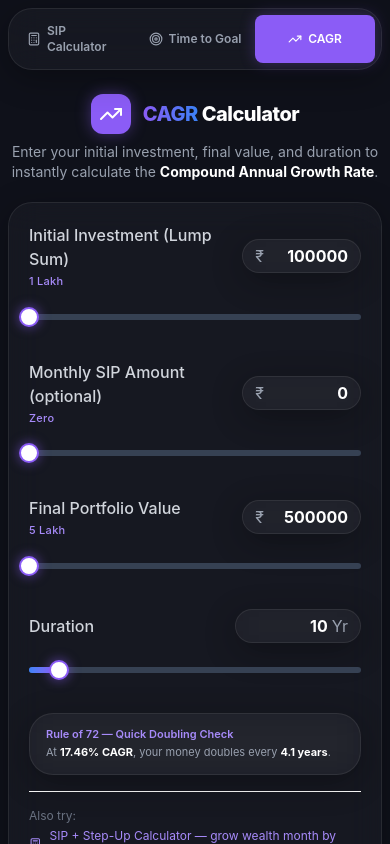
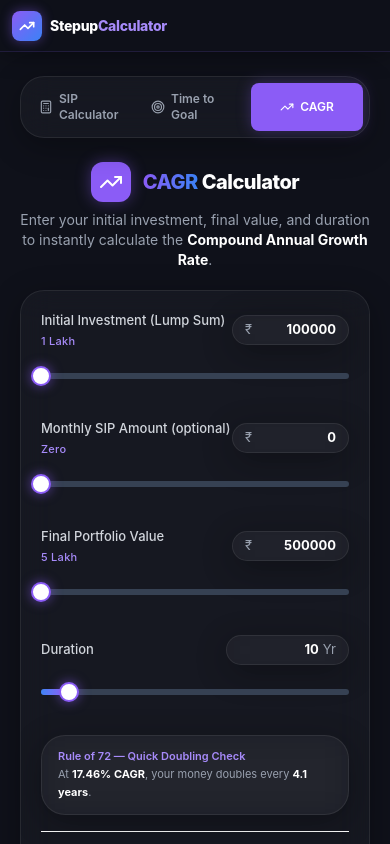
Before and after one commit to wwerajattigercom-netizen/SIP-Calculator, a Next.js app: page /cagr-calculator in a window 390 px wide. Shown: the top 844 px of the page. Built offline with nearby package versions, Linux system fonts and the light colour scheme.

Commit message:
feat: add sticky header with StepupCalculator brand; fix responsive layout at all zoom levels

```diff
--- a/src/app/cagr-calculator/page.js
+++ b/src/app/cagr-calculator/page.js
@@ -130,7 +130,7 @@ export default function CAGRCalculatorPage() {
       />
 
       {/* ── CALCULATOR ── */}
-      <main className="min-h-screen p-2 md:p-4 lg:p-4 flex flex-col items-center justify-center">
+      <main className="py-6 px-2 md:px-4 flex flex-col items-center">
         <div className="max-w-6xl w-full mx-auto">
 
           <CalculatorTabs />
--- a/src/app/globals.css
+++ b/src/app/globals.css
@@ -1,27 +1,130 @@
 @import "tailwindcss";
 
+/* ─────────────────────────────────────────────
+   Design Tokens
+───────────────────────────────────────────── */
 :root {
-  --background: #0f111a;
-  --foreground: #e2e8f0;
+  --background:   #0f111a;
+  --foreground:   #e2e8f0;
+  --panel-bg:     rgba(255, 255, 255, 0.03);
+  --panel-border: rgba(255, 255, 255, 0.08);
+  --color-invested: #3B82F6;
+  --color-returns:  #22C55E;
+  --color-loss:     #F97316;
+  --color-accent:   #8b5cf6;
+  --header-h:       52px;
+}
 
-  --panel-bg: rgba(255, 255, 255, 0.03);
-  --panel-border: rgba(255, 255, 255, 0.08);
+/* ─────────────────────────────────────────────
+   Base
+───────────────────────────────────────────── */
+*, *::before, *::after { box-sizing: border-box; }
 
-  --color-invested: #3B82F6;
-  --color-returns: #22C55E;
-  --color-loss: #F97316;
-  --color-accent: #8b5cf6;
+html, body {
+  margin: 0;
+  padding: 0;
+  min-height: 100%;
+  width: 100%;
+  overflow-x: hidden;  /* prevent horizontal scroll at any zoom */
 }
 
 body {
   background: var(--background);
   color: var(--foreground);
   font-family: 'Inter', system-ui, -apple-system, sans-serif;
-  min-height: 100vh;
-  margin: 0;
+  display: flex;
+  flex-direction: column;
+  /* Responsive font scaling: shrinks gracefully when zoomed out */
+  font-size: clamp(13px, 1.1vw, 16px);
 }
 
-/* Glassmorphism utilities */
+/* ─────────────────────────────────────────────
+   Page wrapper — centers & constrains width
+   (same pattern as finology.in / Groww)
+───────────────────────────────────────────── */
+.page-wrapper {
+  width: 100%;
+  max-width: 1280px;
+  margin: 0 auto;
+  padding: 0 clamp(12px, 3vw, 32px);
+  flex: 1;
+}
+
+/* ─────────────────────────────────────────────
+   Site Header
+───────────────────────────────────────────── */
+.site-header {
+  position: sticky;
+  top: 0;
+  z-index: 50;
+  width: 100%;
+  height: var(--header-h);
+  background: rgba(15, 17, 26, 0.85);
+  backdrop-filter: blur(16px);
+  -webkit-backdrop-filter: blur(16px);
+  border-bottom: 1px solid rgba(139, 92, 246, 0.15);
+  box-shadow: 0 1px 24px rgba(0,0,0,0.4);
+}
+
+.site-header-inner {
+  width: 100%;
+  max-width: 1280px;
+  margin: 0 auto;
+  height: 100%;
+  padding: 0 clamp(12px, 3vw, 32px);
+  display: flex;
+  align-items: center;
+  justify-content: space-between;
+}
+
+/* ── Logo / Wordmark ── */
+.site-logo {
+  display: flex;
+  align-items: center;
+  gap: 8px;
+  text-decoration: none;
+  flex-shrink: 0;
+}
+
+.site-logo-icon {
+  width: 30px;
+  height: 30px;
+  border-radius: 8px;
+  background: linear-gradient(135deg, #8b5cf6 0%, #3b82f6 100%);
+  display: flex;
+  align-items: center;
+  justify-content: center;
+  color: #fff;
+  box-shadow: 0 0 12px rgba(139,92,246,0.45);
+  flex-shrink: 0;
+}
+
+.site-logo-text {
+  font-size: clamp(14px, 1.4vw, 18px);
+  font-weight: 800;
+  letter-spacing: -0.02em;
+  color: #fff;
+  white-space: nowrap;
+}
+
+.site-logo-accent {
+  color: #a78bfa;
+}
+
+.site-header-tag {
+  font-size: clamp(10px, 0.85vw, 12px);
+  color: rgba(255,255,255,0.28);
+  white-space: nowrap;
+  display: none;
+}
+
+@media (min-width: 480px) {
+  .site-header-tag { display: block; }
+}
+
+/* ─────────────────────────────────────────────
+   Glassmorphism panel
+───────────────────────────────────────────── */
 .glass-panel {
   background: var(--panel-bg);
   backdrop-filter: blur(16px);
@@ -29,16 +132,27 @@ body {
   border: 1px solid var(--panel-border);
   border-radius: 1.5rem;
   box-shadow: 0 8px 32px 0 rgba(0, 0, 0, 0.3);
+  min-width: 0;   /* critical: prevents flex children from overflowing */
 }
 
-/* Custom Range Slider */
+/* ─────────────────────────────────────────────
+   Typography helpers
+───────────────────────────────────────────── */
+.text-gradient {
+  background: linear-gradient(to right, #8b5cf6, #3b82f6);
+  -webkit-background-clip: text;
+  -webkit-text-fill-color: transparent;
+}
+
+/* ─────────────────────────────────────────────
+   Custom range slider (kept for any fallback)
+───────────────────────────────────────────── */
 input[type=range] {
   -webkit-appearance: none;
   appearance: none;
   width: 100%;
   background: transparent;
 }
-
 input[type=range]::-webkit-slider-thumb {
   -webkit-appearance: none;
   height: 20px;
@@ -48,33 +162,19 @@ input[type=range]::-webkit-slider-thumb {
   cursor: pointer;
   margin-top: -8px;
   box-shadow: 0 0 10px rgba(139, 92, 246, 0.5);
-  transition: transform 0.1s ease;
 }
-
-input[type=range]::-webkit-slider-thumb:hover {
-  transform: scale(1.1);
-}
-
 input[type=range]::-webkit-slider-runnable-track {
   width: 100%;
   height: 4px;
   cursor: pointer;
-  background: rgba(255, 255, 255, 0.1);
+  background: rgba(255,255,255,0.1);
   border-radius: 2px;
 }
+input[type=range]:focus { outline: none; }
 
-input[type=range]:focus {
-  outline: none;
-}
-
-/* Smooth transitions */
+/* ─────────────────────────────────────────────
+   Smooth transitions
+───────────────────────────────────────────── */
 .transition-all {
   transition: all 0.3s cubic-bezier(0.4, 0, 0.2, 1);
 }
-
-/* Typography Helpers */
-.text-gradient {
-  background: linear-gradient(to right, #8b5cf6, #3b82f6);
-  -webkit-background-clip: text;
-  -webkit-text-fill-color: transparent;
-}
--- a/src/app/layout.js
+++ b/src/app/layout.js
@@ -1,13 +1,9 @@
-import { Geist, Geist_Mono } from "next/font/google";
+import { Geist } from "next/font/google";
 import "./globals.css";
+import Header from "@/components/Header";
 
-const geistSans = Geist({
+const geist = Geist({
   variable: "--font-geist-sans",
-  subsets: ["latin"],
-});
-
-const geistMono = Geist_Mono({
-  variable: "--font-geist-mono",
   subsets: ["latin"],
 });
 
@@ -15,43 +11,18 @@ export const metadata = {
   title: "SIP Calculator with Step Up, Inflation & Lump Sum | Free Online Tool",
   description: "Free SIP calculator with step-up & inflation. Calculate monthly SIP returns, add lump sum, apply annual step-up and inflation adjustment — all in real time. Works for India and globally (DCA / RSP / AIP).",
   keywords: [
-    // Primary high-volume
-    "SIP calculator",
-    "step up SIP calculator",
-    "SIP calculator with step up",
-    "SIP calculator with inflation",
-    "SIP calculator with lump sum",
-    "SIP calculator online free",
-    "mutual fund SIP calculator",
-    "best SIP calculator India",
-    "SIP return calculator",
-    "monthly SIP calculator",
-    // Goal / 1 Crore — high intent
-    "SIP to reach 1 crore",
-    "how much SIP for 1 crore",
-    "1 crore SIP calculator",
-    "SIP amount for 1 crore in 10 years",
-    "SIP amount for 1 crore in 20 years",
-    "how to reach 1 crore with SIP",
-    // Advanced combinations
-    "SIP calculator with step up and inflation",
-    "SIP calculator with lump sum and step up",
-    "inflation adjusted SIP calculator",
-    "SIP with annual increment calculator",
-    "top up SIP calculator",
-    "step up SIP returns calculator",
-    // Global DCA terms
-    "dollar cost averaging calculator",
-    "DCA calculator with step up",
-    "DCA calculator with inflation",
-    "recurring investment calculator with step up",
-    "systematic investment plan calculator",
-    "compound investment calculator monthly",
-    // NRI
-    "NRI SIP calculator",
-    "SIP calculator for NRI investors",
-    "SIP calculator for US NRI",
-    "SIP calculator India online",
+    "SIP calculator", "step up SIP calculator", "SIP calculator with step up",
+    "SIP calculator with inflation", "SIP calculator with lump sum",
+    "SIP calculator online free", "mutual fund SIP calculator",
+    "best SIP calculator India", "SIP return calculator", "monthly SIP calculator",
+    "SIP to reach 1 crore", "how much SIP for 1 crore", "1 crore SIP calculator",
+    "SIP amount for 1 crore in 10 years", "SIP amount for 1 crore in 20 years",
+    "SIP calculator with step up and inflation", "inflation adjusted SIP calculator",
+    "step up SIP returns calculator", "dollar cost averaging calculator",
+    "DCA calculator with step up", "systematic investment plan calculator",
+    "CAGR calculator", "compound annual growth rate calculator",
+    "goal based SIP calculator", "time to reach 1 crore SIP",
+    "NRI SIP calculator", "SIP calculator India online",
   ],
   authors: [{ name: "Rajat" }],
   robots: "index, follow",
@@ -61,25 +32,28 @@ export const metadata = {
     type: "website",
     url: "https://stepupcalculator.com",
     locale: "en_IN",
-    siteName: "Step Up SIP Calculator",
+    siteName: "StepupCalculator",
   },
   twitter: {
     card: "summary_large_image",
     title: "SIP Calculator with Step Up, Inflation & Lump Sum",
-    description: "Free online SIP calculator with step-up, lump sum & inflation. Calculate how much your SIP will grow or what SIP you need. Works for India & worldwide.",
+    description: "Free online SIP calculator with step-up, lump sum & inflation. Works for India & worldwide.",
   },
-  alternates: {
-    canonical: "https://stepupcalculator.com",
-  },
+  alternates: { canonical: "https://stepupcalculator.com" },
 };
 
 export default function RootLayout({ children }) {
   return (
-    <html
-      lang="en"
-      className={`${geistSans.variable} ${geistMono.variable} h-full antialiased`}
-    >
-      <body className="min-h-full flex flex-col">{children}</body>
+    <html lang="en" className={`${geist.variable} h-full antialiased`}>
+      <body className="min-h-full flex flex-col">
+        {/* ── Sticky branded header ── */}
+        <Header />
+
+        {/* ── Page content, centred & max-width constrained ── */}
+        <div className="page-wrapper">
+          {children}
+        </div>
+      </body>
     </html>
   );
 }
--- a/src/app/page.js
+++ b/src/app/page.js
@@ -132,7 +132,7 @@ export default function Home() {
       />
 
       {/* ── CALCULATOR ── */}
-      <main className="min-h-screen p-2 md:p-4 lg:p-4 flex flex-col items-center justify-center">
+      <main className="py-6 px-2 md:px-4 flex flex-col items-center">
         <div className="max-w-6xl w-full mx-auto">
 
           {/* Add Calculator Tabs Navigation */}
--- a/src/app/target-amount-calculator/page.js
+++ b/src/app/target-amount-calculator/page.js
@@ -141,7 +141,7 @@ export default function TargetCalculatorPage() {
       />
 
       {/* ── CALCULATOR ── */}
-      <main className="min-h-screen p-2 md:p-4 lg:p-4 flex flex-col items-center justify-center">
+      <main className="py-6 px-2 md:px-4 flex flex-col items-center">
         <div className="max-w-6xl w-full mx-auto">
 
           {/* Tab Navigation */}
--- /dev/null
+++ b/src/components/Header.jsx
@@ -0,0 +1,25 @@
+"use client";
+import Link from 'next/link';
+import { TrendingUp } from 'lucide-react';
+
+export default function Header() {
+  return (
+    <header className="site-header">
+      <div className="site-header-inner">
+        <Link href="/" className="site-logo" aria-label="StepupCalculator Home">
+          {/* Icon */}
+          <div className="site-logo-icon">
+            <TrendingUp size={16} strokeWidth={2.5} />
+          </div>
+          {/* Wordmark */}
+          <span className="site-logo-text">
+            Stepup<span className="site-logo-accent">Calculator</span>
+          </span>
+        </Link>
+
+        {/* Optional right-side tagline */}
+        <span className="site-header-tag">Free · No Sign-up · Real-time</span>
+      </div>
+    </header>
+  );
+}
```
